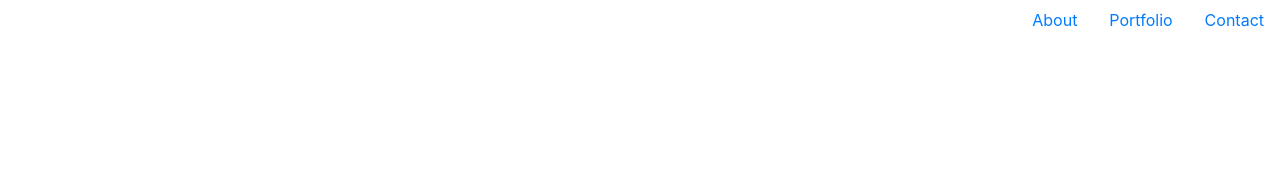
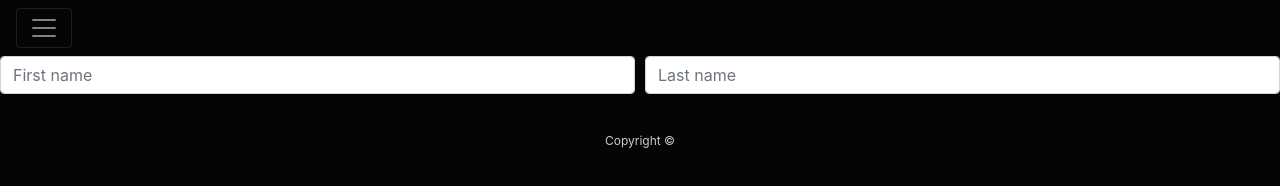
Before and after one commit to Deep15P/Bootstrap-Portfolio, a plain HTML site: page contact.html in a window 1280 px wide. Drawn offline with nearby package versions, Linux system fonts and the light colour scheme.

Commit message:
finished porfolio page, and started on contact page

```diff
--- a/contact.html
+++ b/contact.html
@@ -6,26 +6,50 @@
     <title>Contact Me</title>
     <meta name="viewport" content="width=device-width, initial-scale=1">
     <link rel="stylesheet" href="https://stackpath.bootstrapcdn.com/bootstrap/4.3.1/css/bootstrap.min.css" integrity="sha384-ggOyR0iXCbMQv3Xipma34MD+dH/1fQ784/j6cY/iJTQUOhcWr7x9JvoRxT2MZw1T" crossorigin="anonymous">
+    <link rel="stylesheet" type="text/css" href="style.css">
 </head>
 <body>
-    <ul class="nav justify-content-end">
-        <li class="nav-item">
-          <a class="nav-link active" href="#">About</a>
-        </li>
-        <li class="nav-item">
-          <a class="nav-link" href="#">Portfolio</a>
-        </li>
-        <li class="nav-item">
-          <a class="nav-link" href="#">Contact</a>
-        </li>
-      </ul>
+    <!-- Following is everything included in the nav bar. -->
+    <div class="pos-f-t">
+            <div class="collapse" id="navbarToggleExternalContent">
+                    <!-- Bg color has been changed to black -->
+              <div class="bg-black p-4">
+                <h5 class="text-white h4">ABOUT</h5>
+                <h5 class="text-white h4">PORTOFLIO</h5>
+                <h5 class="text-white h4">CONTACT</h5>
+                <span class="text-muted">Deep Parmar</span>
+              </div>
+            </div>
+            <!-- navbar bg color changed to black -->
+            <nav class="navbar navbar-dark bg-black">
+              <button class="navbar-toggler" type="button" data-toggle="collapse" data-target="#navbarToggleExternalContent" aria-controls="navbarToggleExternalContent" aria-expanded="false" aria-label="Toggle navigation">
+                <span class="navbar-toggler-icon"></span>
+              </button>
+            </nav>
+          </div>
+
+          <!-- This is all about the contact form -->
+
+          <form>
+                <div class="form-row">
+                  <div class="col">
+                    <input type="text" class="form-control" placeholder="First name">
+                  </div>
+                  <div class="col">
+                    <input type="text" class="form-control" placeholder="Last name">
+                  </div>
+                </div>
+              </form>
 
 
 
 
-
-
-
+<!-- The following code is for the footer. There is a css stylesheet attached that created the footer, and changed the background colors. -->
+<footer>
+        <div class="container">
+            Copyright ©
+           </div>
+       </footer>
 
     <script src="https://code.jquery.com/jquery-3.3.1.slim.min.js" integrity="sha384-q8i/X+965DzO0rT7abK41JStQIAqVgRVzpbzo5smXKp4YfRvH+8abtTE1Pi6jizo" crossorigin="anonymous"></script>
 <script src="https://cdnjs.cloudflare.com/ajax/libs/popper.js/1.14.7/umd/popper.min.js" integrity="sha384-UO2eT0CpHqdSJQ6hJty5KVphtPhzWj9WO1clHTMGa3JDZwrnQq4sF86dIHNDz0W1" crossorigin="anonymous"></script>
--- a/style.css
+++ b/style.css
@@ -9,3 +9,7 @@ footer {
     border-top: 8px solid #050505;
     height: 50px;
   }
+
+  body {
+    background: #050505;
+}
```
Also changed, not shown: index.html (+7 -19 lines), portfolio.html (+54 -1 lines), 4 other files.
